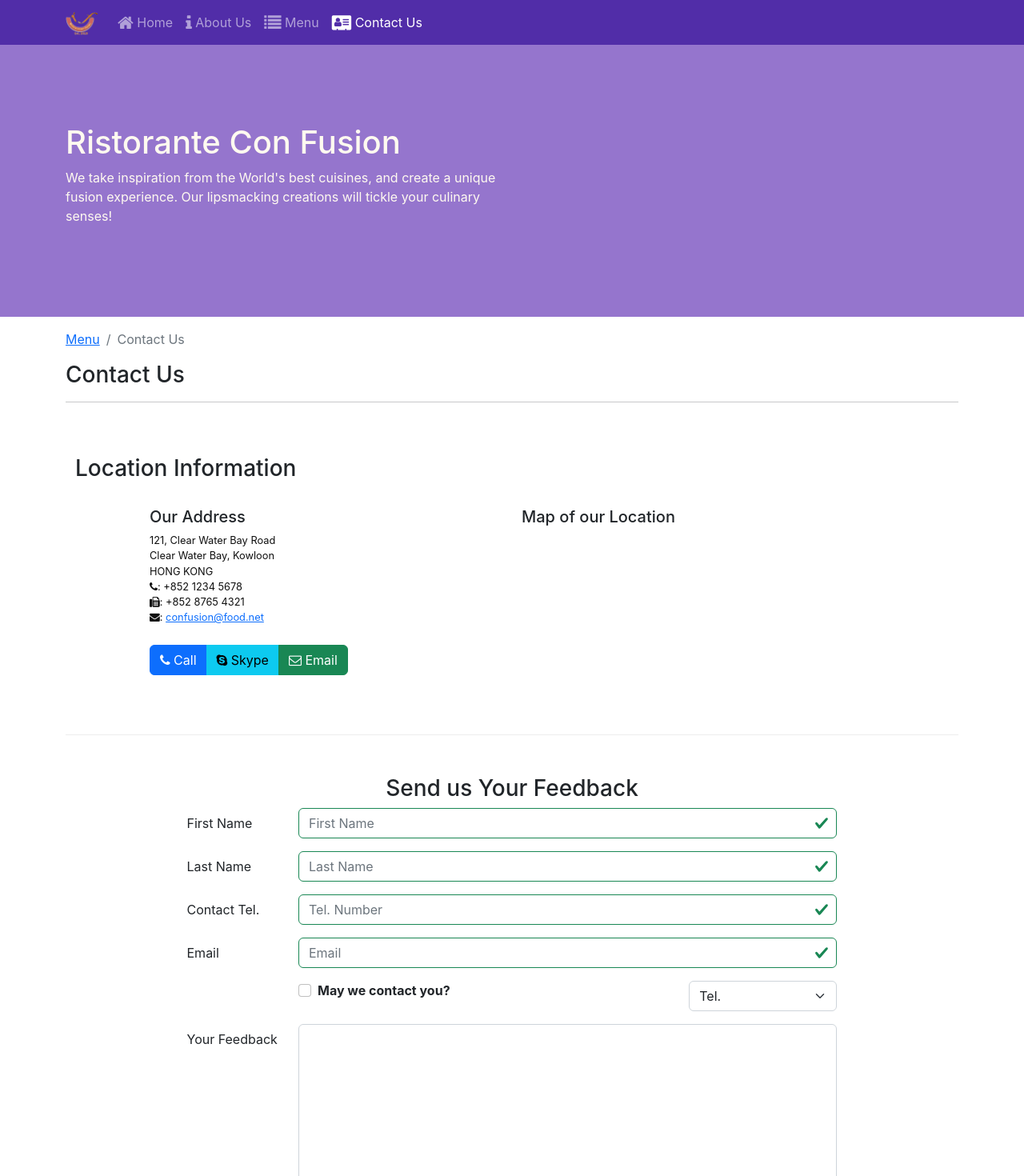
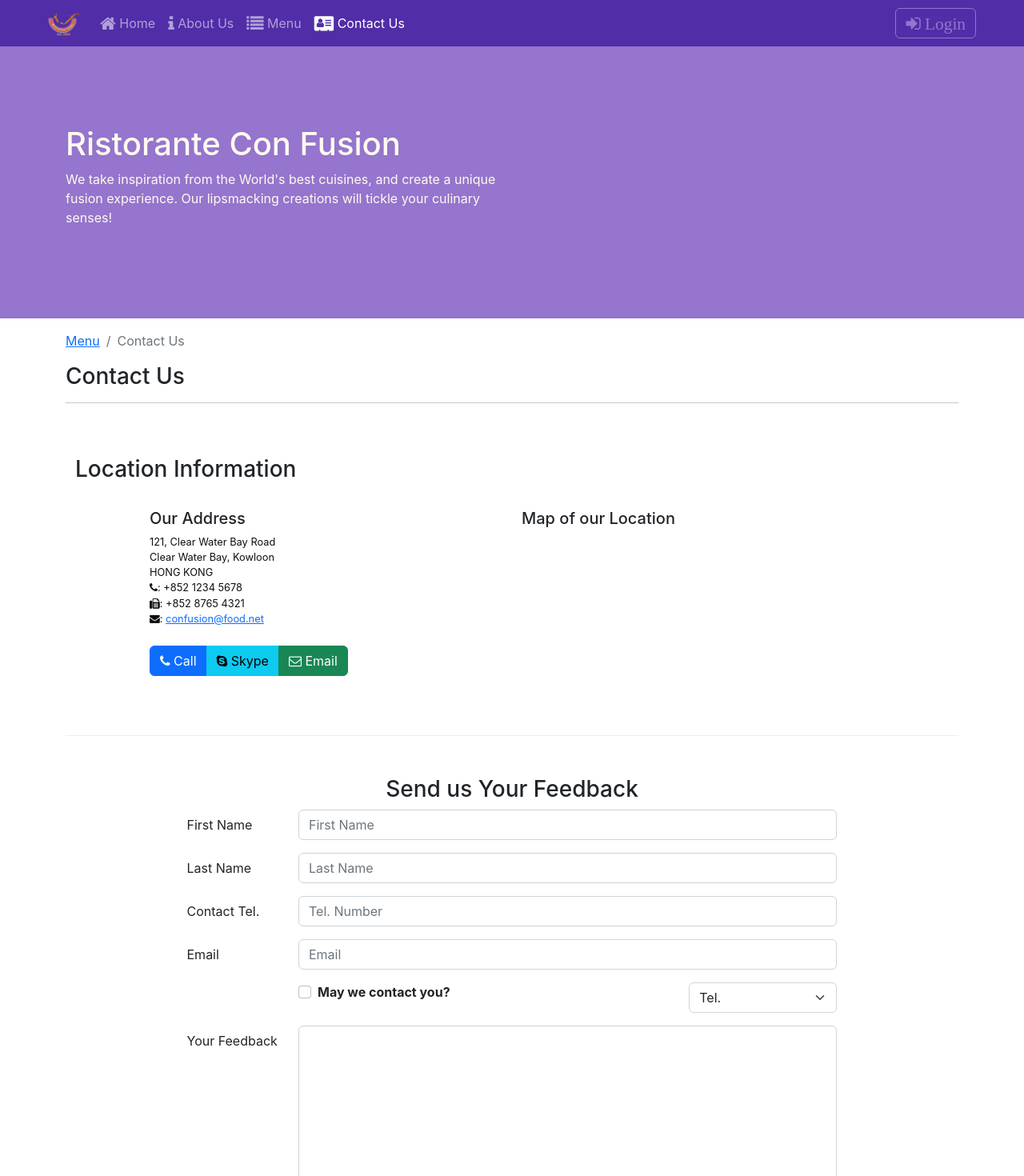
Before and after one commit to lavreniukk/react_trainee, a React (Create React App) app in the folder confusion/: page /contactus in a window 1280 px wide. Shown: the top 1470 px of the page at 80% size. Built offline with nearby package versions, Linux system fonts and the light colour scheme.

Commit message:
redux store added and connected

```diff
--- a/confusion/package.json
+++ b/confusion/package.json
@@ -12,9 +12,11 @@
     "react": "^18.2.0",
     "react-dom": "^18.2.0",
     "react-popper": "^2.3.0",
-    "react-router-dom": "^6.4.4",
+    "react-redux": "^8.0.5",
+    "react-router-dom": "^4.2.2",
     "react-scripts": "5.0.1",
     "reactstrap": "^9.1.5",
+    "redux": "^4.2.0",
     "web-vitals": "^2.1.4"
   },
   "scripts": {
--- a/confusion/src/App.css
+++ b/confusion/src/App.css
@@ -2,6 +2,12 @@
     .navbar-expand-md .navbar-collapse {
         display: inline-flex!important;
         flex-basis: auto;
+    }
+
+}
+@media (max-width: 768px) {
+    .opened-margin {
+        margin-left: 50px;
     }
 }
 
@@ -47,3 +53,15 @@ address{
 .navbar-dark {
     background-color: #512DA8;
 }
+
+#toggleLogin {
+    color: #9575CD;
+    border-color: #9575CD;
+    background-color: transparent;
+}
+
+#toggleLogin:hover {
+    color: #fff;
+    border-color: #fff;
+    background-color: transparent;
+}
--- a/confusion/src/App.js
+++ b/confusion/src/App.js
@@ -1,16 +1,21 @@
 import { Component } from 'react';
 import Main from './components/MainComponent';
 import { BrowserRouter } from 'react-router-dom';
+import { Provider } from 'react-redux';
+import { ConfigureStore } from './redux/configureStore';
 
+const store = ConfigureStore();
 
 class App extends Component {
   render () {
       return (
-        <BrowserRouter>
-          <div className="App">
-            <Main/>
-          </div>
-        </BrowserRouter>
+        <Provider store={store}>
+          <BrowserRouter>
+            <div className="App">
+              <Main/>
+            </div>
+          </BrowserRouter>
+        </Provider>
     );
   }
 }
--- a/confusion/src/components/ContactComponent.js
+++ b/confusion/src/components/ContactComponent.js
@@ -131,7 +131,7 @@ class Contact extends Component {
                                     <Input type="text" id="firstname" name="firstname"
                                     placeholder='First Name' value={this.state.firstname}
                                     onChange={this.handleInputChange}
-                                    valid={errors.firstname === ''}
+                                    valid={errors.firstname === '' && this.state.touched.firstname === true}
                                     invalid={errors.firstname !== ''}
                                     onBlur={this.handleBlur('firstname')}/>
 
@@ -144,7 +144,7 @@ class Contact extends Component {
                                 <Col md={10}>
                                     <Input type="text" id="lastname" name="lastname"
                                     placeholder='Last Name' value={this.state.lastname}
-                                    valid={errors.lastname === ''}
+                                    valid={errors.lastname === '' && this.state.touched.lastname === true}
                                     invalid={errors.lastname !== ''}
                                     onChange={this.handleInputChange}
                                     onBlur={this.handleBlur('lastname')}/>
@@ -158,7 +158,7 @@ class Contact extends Component {
                                 <Col md={10}>
                                     <Input type="tel" id="telnum" name="telnum"
                                     placeholder='Tel. Number' value={this.state.telnum}
-                                    valid={errors.telnum === ''}
+                                    valid={errors.telnum === '' && this.state.touched.telnum === true}
                                     invalid={errors.telnum !== ''}
                                     onChange={this.handleInputChange}
                                     onBlur={this.handleBlur('telnum')}/>
@@ -172,7 +172,7 @@ class Contact extends Component {
                                 <Col md={10}>
                                     <Input type="email" id="email" name="email"
                                     placeholder='Email' value={this.state.email}
-                                    valid={errors.email === ''}
+                                    valid={errors.email === '' && this.state.touched.email === true}
                                     invalid={errors.email !== ''}
                                     onChange={this.handleInputChange}
                                     onBlur={this.handleBlur('email')}/>
--- a/confusion/src/components/HeaderComponent.js
+++ b/confusion/src/components/HeaderComponent.js
@@ -1,5 +1,5 @@
 import React, {Component} from 'react';
-import {Navbar, NavbarBrand, Nav, NavbarToggler, Collapse, NavItem, Col} from 'reactstrap';
+import {Navbar, NavbarBrand, Nav, NavbarToggler, Collapse, NavItem, Modal, Button, ModalHeader, ModalBody, FormGroup, Form, Label, Input} from 'reactstrap';
 import { NavLink } from 'react-router-dom';
 
 class Header extends Component {
@@ -7,9 +7,12 @@ class Header extends Component {
         super(props);
 
         this.state = {
-            isNavOpen : false
+            isNavOpen : false,
+            isModalOpen: false
         };
         this.toggleNav = this.toggleNav.bind(this);
+        this.toggleModal = this.toggleModal.bind(this);
+        this.handleLogin = this.handleLogin.bind(this);
     }
 
     toggleNav() {
@@ -18,15 +21,27 @@ class Header extends Component {
         });
     }
 
+    toggleModal() {
+        this.setState({
+            isModalOpen: !this.state.isModalOpen
+        });
+    }
+
+    handleLogin(event) {
+        this.toggleModal();
+        alert("Username: " + this.username.value + " Password: " + this.password.value +
+        " Remembder: " + this.remember.checked);
+        event.preventDefault();
+    }
+
     render() {
         return(
             <>
                 <Navbar dark expand="md">
-                    <div className='container'>
-                        <NavbarToggler onClick={this.toggleNav} />
-                        <NavbarBrand className="mr-auto" href="/"><img src='../assets/images/logo.png' height="30" width="41" alt='Ristorante Con Fusion' /></NavbarBrand>
-                        <Collapse isOpen={this.state.isNavOpen} navbar>
-                            <Nav navbar>
+                    <NavbarBrand className='ms-5' href="/"><img src='../assets/images/logo.png' height="30" width="41" alt='Ristorante Con Fusion' /></NavbarBrand>
+                    <NavbarToggler className='me-5' onClick={this.toggleNav} />
+                    <Collapse className='opened-margin' isOpen={this.state.isNavOpen} navbar>
+                        <Nav className='me-auto' navbar>
                             <NavItem>
                                 <NavLink className="nav-link"  to='/home'><span className="fa fa-home fa-lg"></span> Home</NavLink>
                             </NavItem>
@@ -40,8 +55,14 @@ class Header extends Component {
                                 <NavLink className="nav-link" to='/contactus'><span className="fa fa-address-card fa-lg"></span> Contact Us</NavLink>
                             </NavItem>
                         </Nav>
+                        <Nav className='ms-auto me-5' navbar>
+                            <NavItem>
+                                <Button id='toggleLogin' outline onClick={this.toggleModal}>
+                                    <span className='fa fa-sign-in fa-lg'> Login </span>
+                                </Button>
+                            </NavItem>
+                        </Nav>
                     </Collapse>
-                    </div>
                 </Navbar>
                 <div className='jumbotron mb-3'>
                     <div className='row row-header py-5'>
@@ -53,6 +74,37 @@ class Header extends Component {
                         </div>
                     </div>
                 </div>
+                <Modal isOpen={this.state.isModalOpen} toggle={this.toggleModal}>
+                    <ModalHeader toggle={this.toggleModal}>
+                        Login
+                    </ModalHeader>
+                    <ModalBody>
+                        <Form onSubmit={this.handleLogin}>
+                            <FormGroup>
+                                <Label htmlFor="username">
+                                    Username
+                                </Label>
+                                <Input type='text' id='username' name='username'
+                                innerRef={(input) => this.username = input}/>
+                            </FormGroup>
+                            <FormGroup>
+                                <Label htmlFor="password">
+                                    Password
+                                </Label>
+                                <Input type='password' id='password' name='password'
+                                innerRef={(input) => this.password = input}/>
+                            </FormGroup>
+                            <FormGroup>
+                                <Label check>
+                                    <Input className='me-2' type='checkbox' name='remember'
+                                    innerRef={(input) => this.remember = input}/>
+                                    Remember me
+                                </Label>
+                            </FormGroup>
+                            <Button type='submit' value="submit" color='primary'> Login </Button>
+                        </Form>
+                    </ModalBody>
+                </Modal>
             </>
         );
     }
--- a/confusion/src/components/MainComponent.js
+++ b/confusion/src/components/MainComponent.js
@@ -1,8 +1,4 @@
 import { Component } from 'react';
-import { DISHES } from '../shared/dishes';
-import { COMMENTS } from '../shared/comments';
-import { LEADERS } from '../shared/leaders';
-import { PROMOTIONS } from '../shared/promotions';
 import DishDetail from './DishdetailComponent';
 import Menu from './MenuComponent';
 import Header from './HeaderComponent';
@@ -10,54 +6,57 @@ import Footer from './FooterComponent';
 import Home from './HomeComponent';
 import Contact from './ContactComponent';
 import About from './AboutComponent';
-import {Routes, Route, Navigate, useParams} from 'react-router-dom';
+import { Switch, Route, Redirect, withRouter } from 'react-router-dom'
+import { connect } from 'react-redux';
+
+const mapStateToProps = state => {
+  return {
+    dishes: state.dishes,
+    comments: state.comments,
+    promotions: state.promotions,
+    leaders: state.leaders
+  }
+}
 
 class Main extends Component {
+
     constructor(props) {
         super(props);
-
-        this.state = {
-            dishes: DISHES,
-            comments: COMMENTS,
-            promotions: PROMOTIONS,
-            leaders: LEADERS
-        };
     }
 
     render() {
       const HomePage = () => {
         return(
-          <Home dish={this.state.dishes.filter((dish) => dish.featured)[0]}
-                promotion={this.state.promotions.filter((promo) => promo.featured)[0]}
-                leader={this.state.leaders.filter((leader) => leader.featured)[0]}/>
+            <Home
+                dish={this.props.dishes.filter((dish) => dish.featured)[0]}
+                promotion={this.props.promotions.filter((promo) => promo.featured)[0]}
+                leader={this.props.leaders.filter((leader) => leader.featured)[0]}
+            />
         );
       }
 
-      const DishWithId = () => {
-        var {dishId} = useParams();
-
+      const DishWithId = ({match}) => {
         return(
-            <DishDetail
-             dish={this.state.dishes.filter((dish) => dish.id === parseInt(dishId,10))[0]}
-             comments={this.state.comments.filter((comment) => comment.dishId === parseInt(dishId,10))} />
+            <DishDetail dish={this.props.dishes.filter((dish) => dish.id === parseInt(match.params.dishId,10))[0]}
+              comments={this.props.comments.filter((comment) => comment.dishId === parseInt(match.params.dishId,10))} />
         );
-      }
+      };
 
       return (
-        <div className="App">
-          <Header/>
-          <Routes>
-            <Route path="/home" element={<HomePage />}/>
-            <Route path="/aboutus" element={<About leaders={this.state.leaders}/>}/>
-            <Route exact path="/menu" element={<Menu dishes={this.state.dishes}/>}/>
-            <Route path='/menu/:dishId' element={<DishWithId/>}/>
-            <Route exact path='/contactus' element={<Contact/>}/>
-            <Route path="*" element={<Navigate to="/home" replace/>}/>
-          </Routes>
-          <Footer/>
-        </div>
-    );
+        <>
+          <Header />
+            <Switch>
+                <Route path='/home' component={HomePage} />
+                <Route exact path='/aboutus' component={() => <About leaders={this.props.leaders} />} />
+                <Route exact path='/menu' component={() => <Menu dishes={this.props.dishes} />} />
+                <Route path='/menu/:dishId' component={DishWithId} />
+                <Route exact path='/contactus' component={Contact} />
+                <Redirect to="/home" />
+            </Switch>
+          <Footer />
+        </>
+      );
   }
 }
 
-export default Main;
+export default withRouter(connect(mapStateToProps)(Main));
--- a/confusion/src/index.js
+++ b/confusion/src/index.js
@@ -5,8 +5,8 @@ import 'font-awesome/css/font-awesome.min.css';
 import 'bootstrap-social/bootstrap-social.css';
 import reportWebVitals from './reportWebVitals';
 import 'bootstrap/dist/css/bootstrap.min.css';
+import './index.css';
 import './App.css';
-import './index.css';
 
 const root = ReactDOM.createRoot(document.getElementById('root'));
 root.render(
--- /dev/null
+++ b/confusion/src/redux/configureStore.js
@@ -0,0 +1,11 @@
+import { createStore } from 'redux';
+import { Reducer, initialState} from './reducer';
+
+export const ConfigureStore = () => {
+    const store = createStore(
+        Reducer,
+        initialState
+    );
+
+    return store;
+};
```
Also changed, not shown: confusion/src/redux/reducer.js (added, +15 -0 lines), 1 other file (tests, documents, lock files or other folders). Lines whose indentation alone changed are shown as unchanged.
